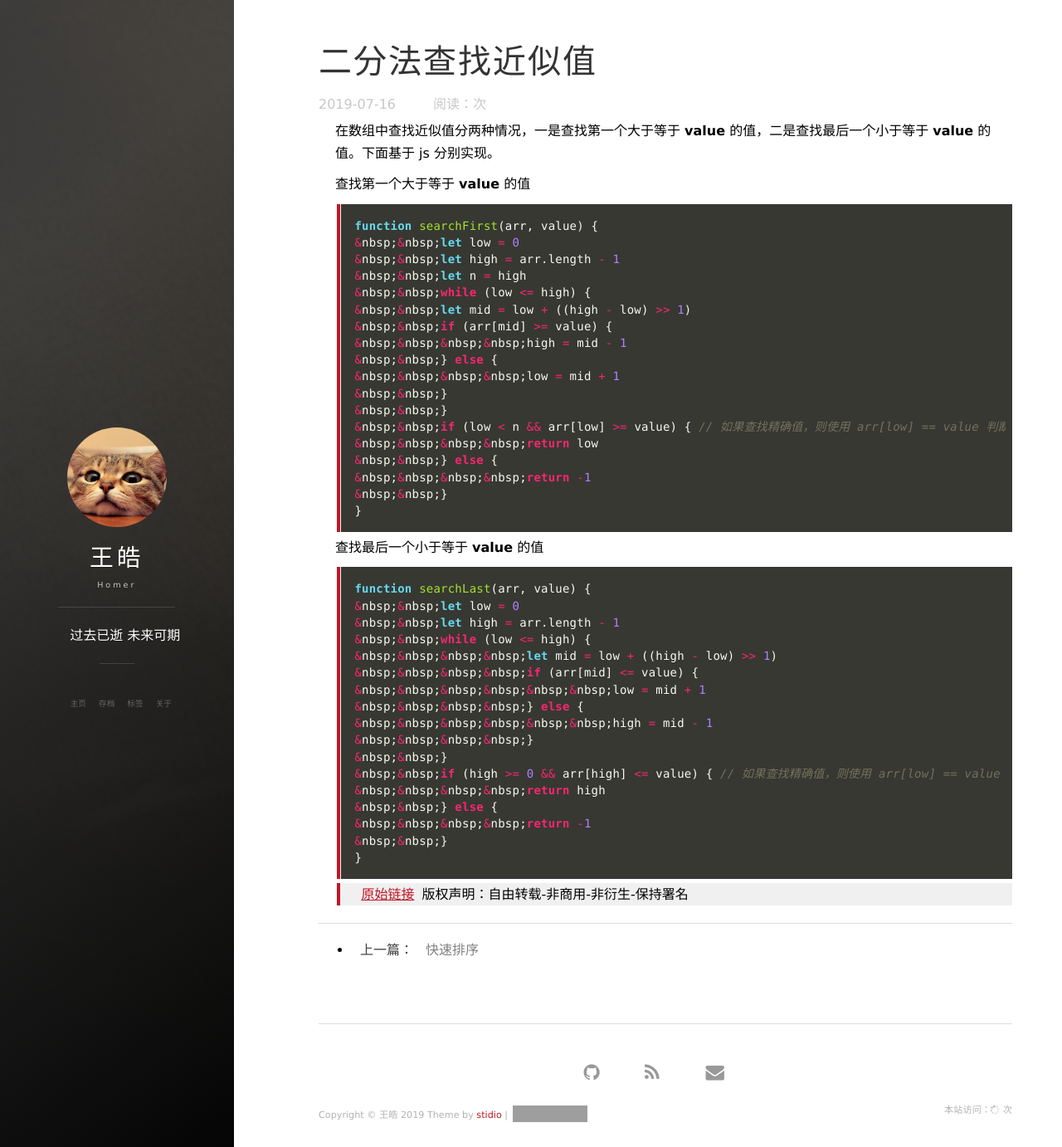
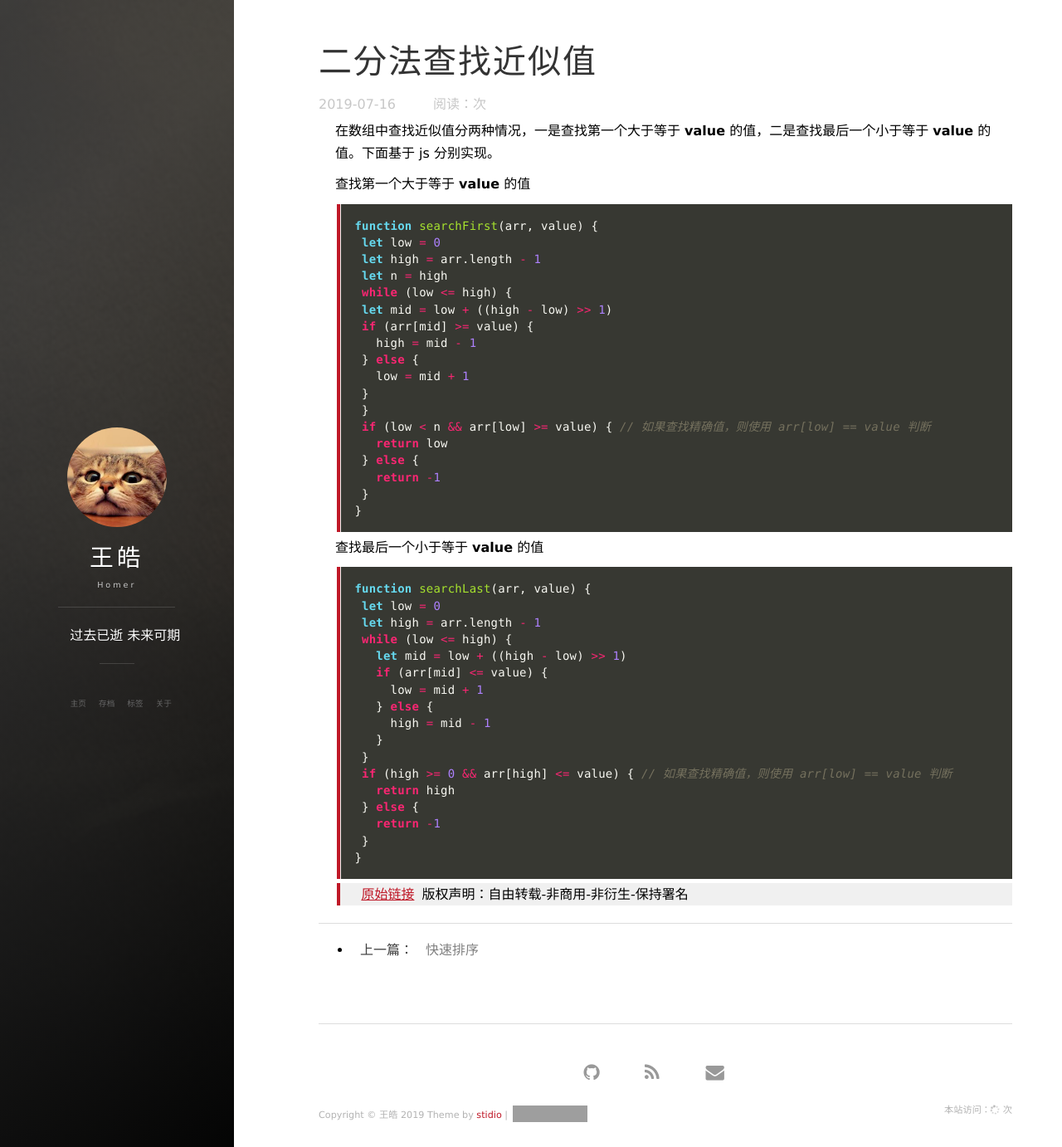
Before and after one commit to homer6wang/homer6wang.github.io, a Jekyll site: the page built from _posts/2019-07-16-binary_search.md, in a window 1280 px wide and 1382 px high. Shown: the whole window at 83% size. Built offline with Jekyll 4.4.1, drawn with Linux system fonts in a browser that asks for light colours; nearby versions of some CDN libraries; comment, search, counter and statistics services are not loaded; some of the changed lines change nothing that is shown; grey boxes are pictures that could not be loaded.

Commit message:
quote style

````diff
--- a/_posts/2019-07-16-binary_search.md
+++ b/_posts/2019-07-16-binary_search.md
@@ -11,22 +11,22 @@ tags: [js, 算法, 二分查找, 变体, 查找近似值]
 
 >```javascript
 >function searchFirst(arr, value) {
->&nbsp;&nbsp;let low = 0
->&nbsp;&nbsp;let high = arr.length - 1
->&nbsp;&nbsp;let n = high
->&nbsp;&nbsp;while (low <= high) {
->&nbsp;&nbsp;let mid = low + ((high - low) >> 1)
->&nbsp;&nbsp;if (arr[mid] >= value) {
->&nbsp;&nbsp;&nbsp;&nbsp;high = mid - 1
->&nbsp;&nbsp;} else {
->&nbsp;&nbsp;&nbsp;&nbsp;low = mid + 1
->&nbsp;&nbsp;}
->&nbsp;&nbsp;}
->&nbsp;&nbsp;if (low < n && arr[low] >= value) { // 如果查找精确值，则使用 arr[low] == value 判断
->&nbsp;&nbsp;&nbsp;&nbsp;return low
->&nbsp;&nbsp;} else {
->&nbsp;&nbsp;&nbsp;&nbsp;return -1
->&nbsp;&nbsp;}
+>  let low = 0
+>  let high = arr.length - 1
+>  let n = high
+>  while (low <= high) {
+>  let mid = low + ((high - low) >> 1)
+>  if (arr[mid] >= value) {
+>    high = mid - 1
+>  } else {
+>    low = mid + 1
+>  }
+>  }
+>  if (low < n && arr[low] >= value) { // 如果查找精确值，则使用 arr[low] == value 判断
+>    return low
+>  } else {
+>    return -1
+>  }
 >}
 >```
 
@@ -34,21 +34,21 @@ tags: [js, 算法, 二分查找, 变体, 查找近似值]
 
 >```javascript
 >function searchLast(arr, value) {
->&nbsp;&nbsp;let low = 0
->&nbsp;&nbsp;let high = arr.length - 1
->&nbsp;&nbsp;while (low <= high) {
->&nbsp;&nbsp;&nbsp;&nbsp;let mid = low + ((high - low) >> 1)
->&nbsp;&nbsp;&nbsp;&nbsp;if (arr[mid] <= value) {
->&nbsp;&nbsp;&nbsp;&nbsp;&nbsp;&nbsp;low = mid + 1
->&nbsp;&nbsp;&nbsp;&nbsp;} else {
->&nbsp;&nbsp;&nbsp;&nbsp;&nbsp;&nbsp;high = mid - 1
->&nbsp;&nbsp;&nbsp;&nbsp;}
->&nbsp;&nbsp;}
->&nbsp;&nbsp;if (high >= 0 && arr[high] <= value) { // 如果查找精确值，则使用 arr[low] == value 判断
->&nbsp;&nbsp;&nbsp;&nbsp;return high
->&nbsp;&nbsp;} else {
->&nbsp;&nbsp;&nbsp;&nbsp;return -1
->&nbsp;&nbsp;}
+>  let low = 0
+>  let high = arr.length - 1
+>  while (low <= high) {
+>    let mid = low + ((high - low) >> 1)
+>    if (arr[mid] <= value) {
+>      low = mid + 1
+>    } else {
+>      high = mid - 1
+>    }
+>  }
+>  if (high >= 0 && arr[high] <= value) { // 如果查找精确值，则使用 arr[low] == value 判断
+>    return high
+>  } else {
+>    return -1
+>  }
 >}
 >```
 
````
